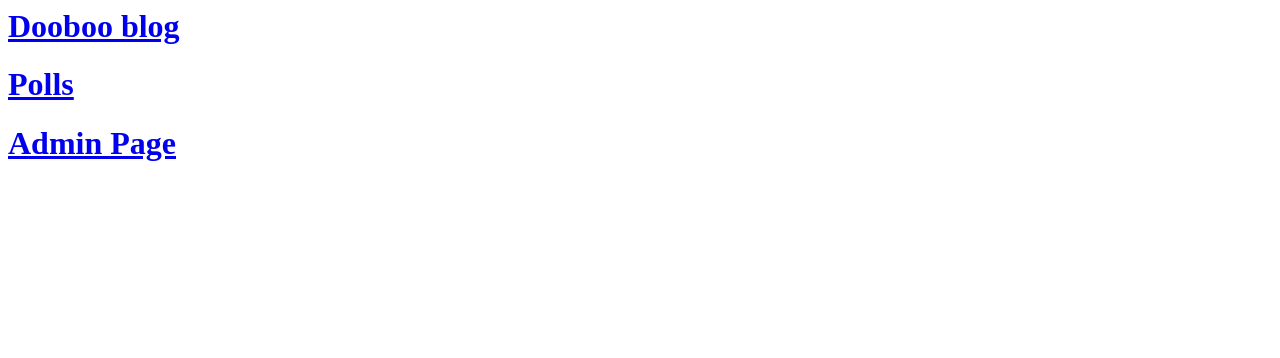
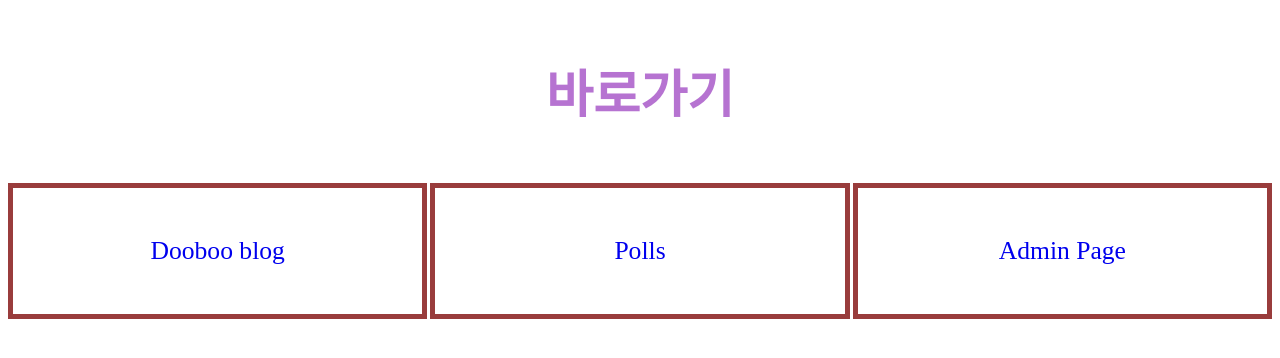
Before and after one commit to Donghyun1228/django_tutorial, a Django app: page / in a window 1280 px wide. Shown: the top 358 px of the page. Run offline with Django 3.2, Linux system fonts and the light colour scheme.

Commit message:
mainpage css

```diff
--- /dev/null
+++ b/home/static/home/style.css
@@ -0,0 +1,22 @@
+#shortcut {
+    text-align: center;
+    color: rgb(182, 115, 209);
+    font-size: 4vw;
+    padding: 20px;
+    margin-bottom: black solid;
+}
+
+.app-grid {
+    display: grid;
+    grid-template-columns: repeat(3, 1fr);
+    grid-gap: 3px;
+}
+
+.app-grid .app-link {
+    font-size: 2vw;
+    padding: 3rem;
+    text-align: center;
+    text-decoration: none;
+    border: 5px rgb(153, 60, 60) solid;
+
+}
--- a/home/templates/home/homepage.html
+++ b/home/templates/home/homepage.html
@@ -1,3 +1,21 @@
-<h1><a href="{% url 'blog:index' %}">Dooboo blog</a></h1>
-<h1><a href="{% url 'polls:index' %}">Polls</a></h1>
-<h1><a href="/admin">Admin Page</a></h1>
+<!DOCTYPE html>
+{% load static %}
+<head>
+    <title id="dooboo-applist-title">Dooboo App List</title>
+    <meta charset="UTF-8">
+    <link rel="stylesheet" type="text/css" href="{% static 'home/style.css' %}"
+</head>
+<html>
+<body>
+    <h1 id="shortcut">바로가기</h1>
+    <div class="app-grid">
+
+            <a class="app-link" href="{% url 'blog:index' %}">Dooboo blog</a>
+
+            <a class="app-link" href="{% url 'polls:index' %}">Polls</a>
+
+            <a class="app-link" href="/admin">Admin Page</a>
+
+    </div>
+</body>
+</html>
```
